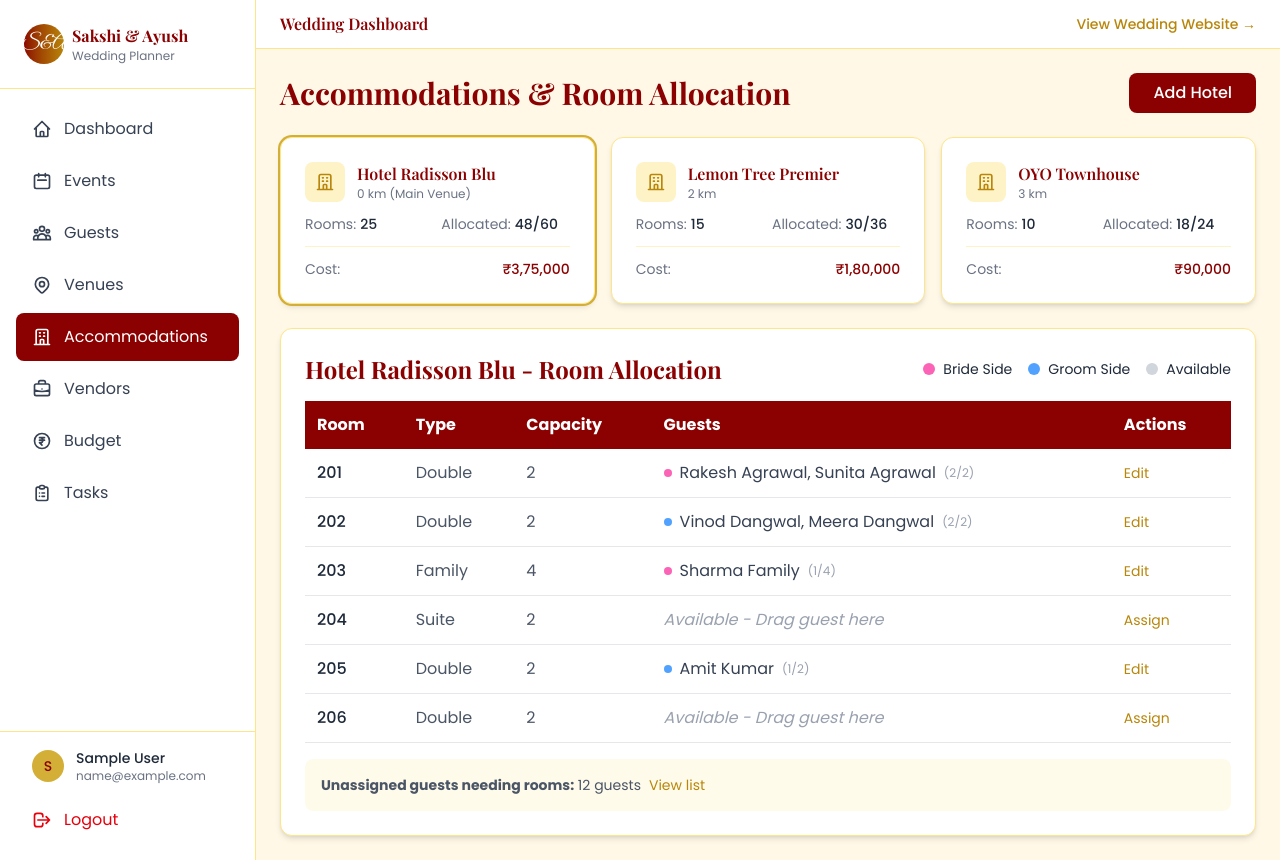
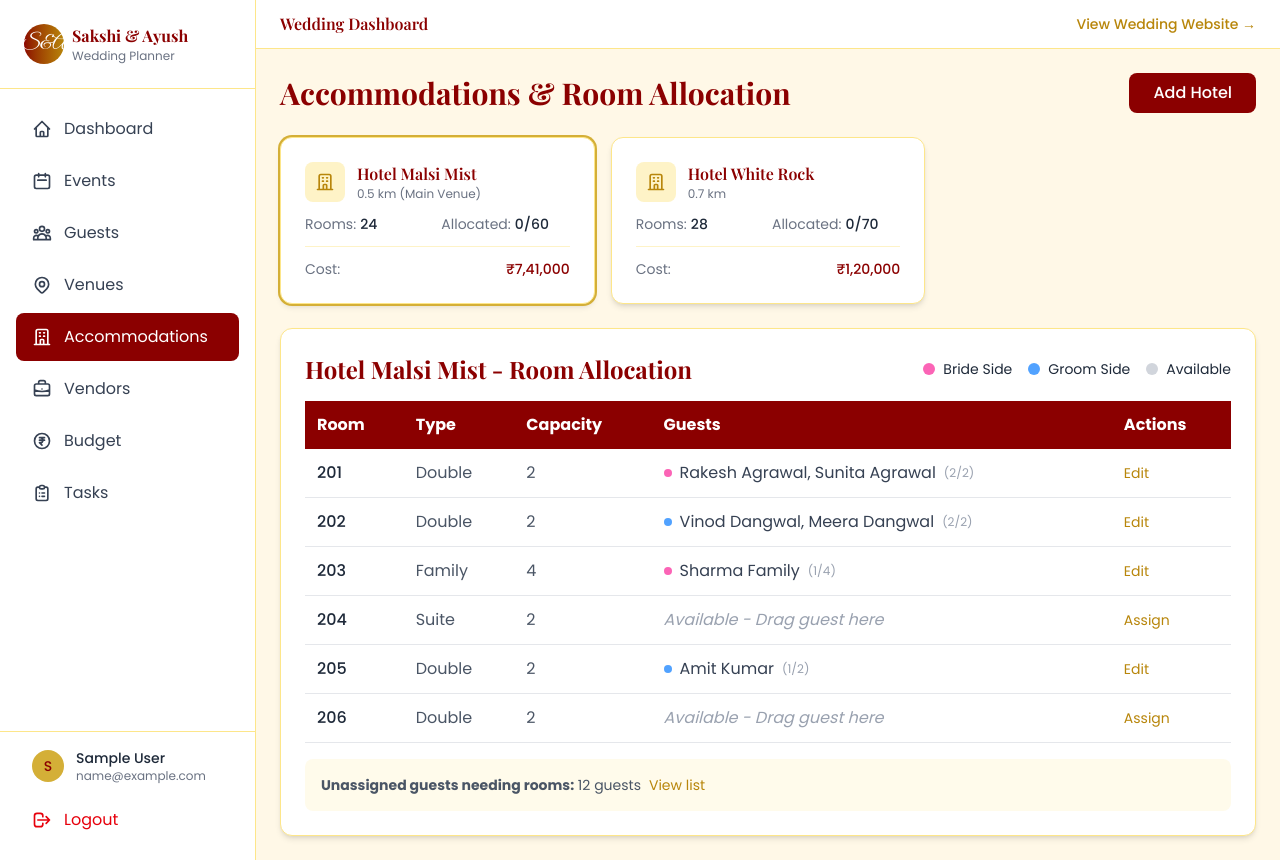
Before and after one commit to sakshiiiagrawal/plan-your-wedding, a React app in the folder frontend/: page /admin/accommodations in a window 1280 px wide. Built offline with nearby package versions, Linux system fonts and the light colour scheme; no server answers; sample sign-in values are in the browser's storage; the HTML template or start-up script is replaced by a standard one.

Commit message:
fix mock data

```diff
--- a/frontend/src/pages/admin/Accommodations.jsx
+++ b/frontend/src/pages/admin/Accommodations.jsx
@@ -4,39 +4,27 @@
 const mockAccommodations = [
   {
     id: 1,
-    name: 'Hotel Radisson Blu',
+    name: 'Hotel Malsi Mist',
     type: 'hotel',
-    distance: '0 km (Main Venue)',
-    rooms_booked: 25,
+    distance: '0.5 km (Main Venue)',
+    rooms_booked: 24,
     total_capacity: 60,
-    guests_allocated: 48,
-    total_cost: 375000,
+    guests_allocated: 0,
+    total_cost: 741000,
     check_in: '2026-11-24',
     check_out: '2026-11-27'
   },
   {
     id: 2,
-    name: 'Lemon Tree Premier',
+    name: 'Hotel White Rock',
     type: 'hotel',
-    distance: '2 km',
-    rooms_booked: 15,
-    total_capacity: 36,
-    guests_allocated: 30,
-    total_cost: 180000,
-    check_in: '2026-11-24',
-    check_out: '2026-11-27'
-  },
-  {
-    id: 3,
-    name: 'OYO Townhouse',
-    type: 'hotel',
-    distance: '3 km',
-    rooms_booked: 10,
-    total_capacity: 24,
-    guests_allocated: 18,
-    total_cost: 90000,
-    check_in: '2026-11-24',
-    check_out: '2026-11-27'
+    distance: '0.7 km',
+    rooms_booked: 28,
+    total_capacity: 70,
+    guests_allocated: 0,
+    total_cost: 120000,
+    check_in: '2026-11-25',
+    check_out: '2026-11-26'
   },
 ];
 
--- a/frontend/src/pages/admin/Events.jsx
+++ b/frontend/src/pages/admin/Events.jsx
@@ -8,12 +8,12 @@
     event_type: 'mehendi',
     date: '2026-11-24',
     start_time: '18:00',
-    end_time: '23:00',
-    venue: 'Garden Lawns, Hotel Radisson',
+    end_time: '22:00',
+    venue: 'Garden Lawn, Hotel Malsi Mist',
     dress_code: 'Green/Yellow Traditional',
     theme: 'Floral Garden',
     color: '#228B22',
-    estimated_guests: 150,
+    estimated_guests: 50,
     description: 'Traditional Mehendi ceremony with music, dance and celebrations.'
   },
   {
@@ -21,13 +21,13 @@
     name: 'Haldi Carnival',
     event_type: 'haldi',
     date: '2026-11-25',
-    start_time: '09:00',
-    end_time: '13:00',
-    venue: 'Pool Side, Hotel Radisson',
+    start_time: '11:00',
+    end_time: '15:00',
+    venue: 'Garden Lawn, Hotel Malsi Mist',
     dress_code: 'Yellow Attire',
     theme: 'Yellow Carnival',
     color: '#FFD700',
-    estimated_guests: 100,
+    estimated_guests: 150,
     description: 'Colorful Haldi ceremony with fun activities and water splash.'
   },
   {
@@ -36,12 +36,12 @@
     event_type: 'sangeet',
     date: '2026-11-25',
     start_time: '18:00',
-    end_time: '00:00',
-    venue: 'Grand Ballroom, Hotel Radisson',
+    end_time: '22:00',
+    venue: 'Garden Lawn, Hotel Malsi Mist',
     dress_code: 'Indo-Western/Cocktail',
     theme: 'Starry Night',
     color: '#1A237E',
-    estimated_guests: 200,
+    estimated_guests: 150,
     description: 'Ring ceremony followed by dance performances and music.'
   },
   {
@@ -49,9 +49,9 @@
     name: 'Wedding Ceremony',
     event_type: 'wedding',
     date: '2026-11-26',
-    start_time: '07:00',
-    end_time: '16:00',
-    venue: 'Main Lawn, Hotel Radisson',
+    start_time: '11:00',
+    end_time: '18:00',
+    venue: 'Regal Manor by Grand Dreams',
     dress_code: 'Traditional - Red/Maroon',
     theme: 'Royal Indian Wedding',
     color: '#8B0000',
--- a/frontend/src/pages/admin/Guests.jsx
+++ b/frontend/src/pages/admin/Guests.jsx
@@ -13,7 +13,7 @@
 const mockGuests = [
   { id: 1, first_name: 'Rakesh', last_name: 'Agrawal', side: 'bride', phone: '9876543210', rsvp_status: 'confirmed', meal_preference: 'vegetarian', needs_accommodation: true, relationship: 'Father' },
   { id: 2, first_name: 'Sunita', last_name: 'Agrawal', side: 'bride', phone: '9876543211', rsvp_status: 'confirmed', meal_preference: 'jain', needs_accommodation: true, relationship: 'Mother' },
-  { id: 3, first_name: 'Vinod', last_name: 'Dangwal', side: 'groom', phone: '9876543212', rsvp_status: 'confirmed', meal_preference: 'vegetarian', needs_accommodation: false, relationship: 'Father' },
+  { id: 3, first_name: 'Vinod', last_name: 'Dangwal', side: 'groom', phone: '9876543212', rsvp_status: 'confirmed', meal_preference: 'vegetarian', needs_accommodation: false, relationship: 'Uncle' },
   { id: 4, first_name: 'Meera', last_name: 'Dangwal', side: 'groom', phone: '9876543213', rsvp_status: 'confirmed', meal_preference: 'vegetarian', needs_accommodation: false, relationship: 'Mother' },
   { id: 5, first_name: 'Priya', last_name: 'Sharma', side: 'bride', phone: '9876543214', rsvp_status: 'pending', meal_preference: 'vegetarian', needs_accommodation: true, relationship: 'Cousin' },
   { id: 6, first_name: 'Amit', last_name: 'Kumar', side: 'groom', phone: '9876543215', rsvp_status: 'pending', meal_preference: 'non_vegetarian', needs_accommodation: false, relationship: 'Friend' },
```
Also changed, not shown: 1 other file (tests, documents, lock files or other folders).
